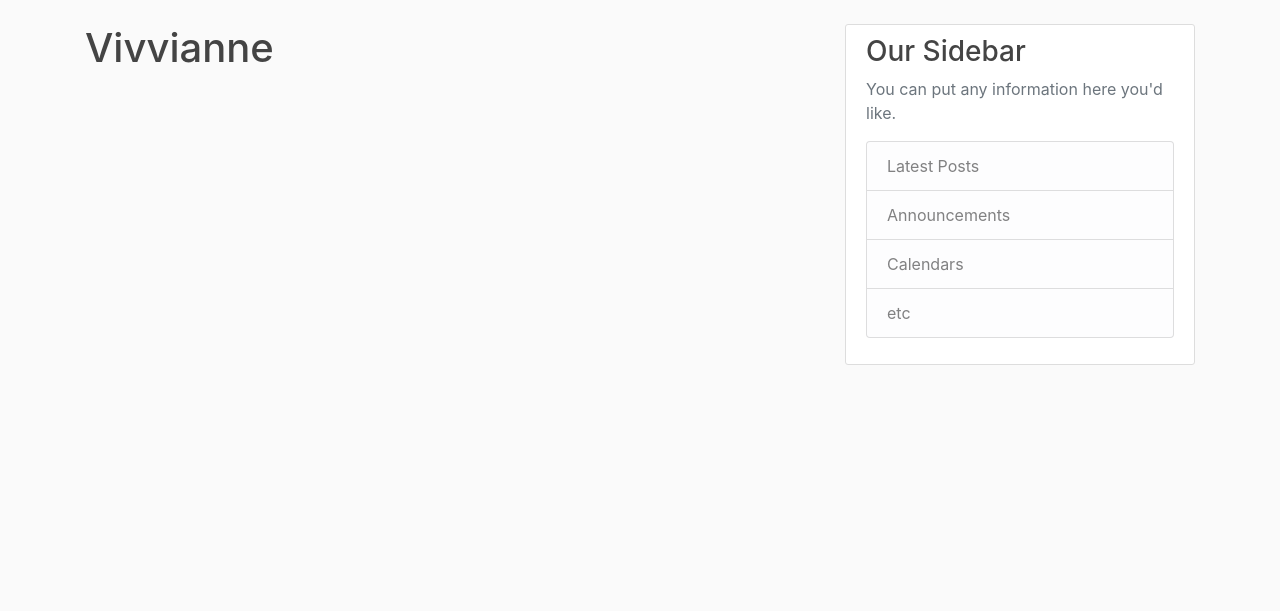
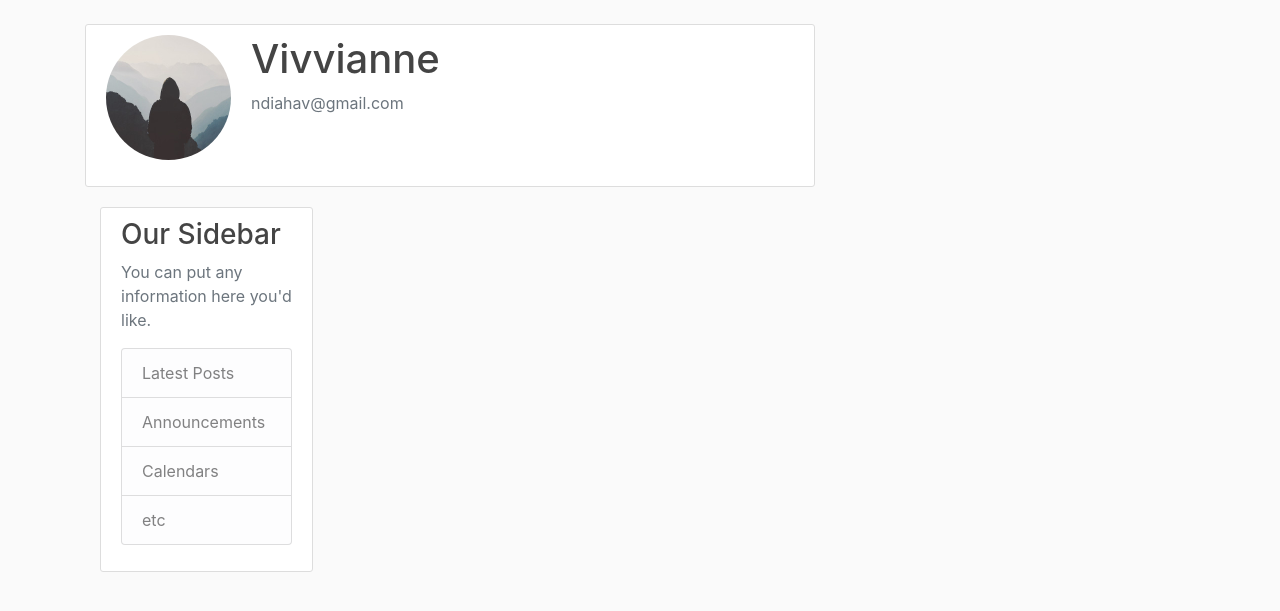
Before and after one commit to Vivvianne/Blog, a Flask app: page /account in a window 1280 px wide. Shown: the part 56-667 px from the top of the page. Run offline with Flask 2, Linux system fonts and the light colour scheme; a user stored in the database is signed in; some libraries are stand-ins or nearby versions.

Commit message:
added syntax foe account.html. added an image in the static folder,updated the account route in route.py,iported current user in forms.py

```diff
--- a/flaskblog/routes.py
+++ b/flaskblog/routes.py
@@ -1,6 +1,6 @@
 from flask import render_template, url_for, flash, redirect, request
 from flaskblog import app, db, bcrypt
-from flaskblog.forms import RegistrationForm, LoginForm
+from flaskblog.forms import RegistrationForm, LoginForm, UpdateAccountForm
 from flaskblog.models import User, Post
 from flask_login import login_user, current_user, logout_user, login_required
 
@@ -71,4 +71,5 @@ def logout():
 @app.route("/account")
 @login_required
 def account():
-    return render_template('account.html', title='Account')
+    image_file = url_for('static', filename='profile_pic/'+ current_user.image_file)
+    return render_template('account.html', title='Account', image_file=image_file)
--- a/flaskblog/templates/account.html
+++ b/flaskblog/templates/account.html
@@ -1,4 +1,11 @@
 {% extends "base.html" %}
 {% block content %}
-    <h1>{{ current_user.username }}</h1>
+    <div class="content-section">
+      <div class="media">
+        <img class="rounded-circle account-img" src="{{ image_file }}">
+        <div class="media-body">
+          <h2 class="account-heading">{{ current_user.username }}</h2>
+          <p class="text-secondary">{{ current_user.email }}</p>
+        </div>
+    </div>
 {% endblock content %}
```
Also changed, not shown: flaskblog/forms.py (+23 -0 lines), flaskblog/models.py (line endings or trailing spaces), flaskblog/static/profile_pic/default.jpg (added).
